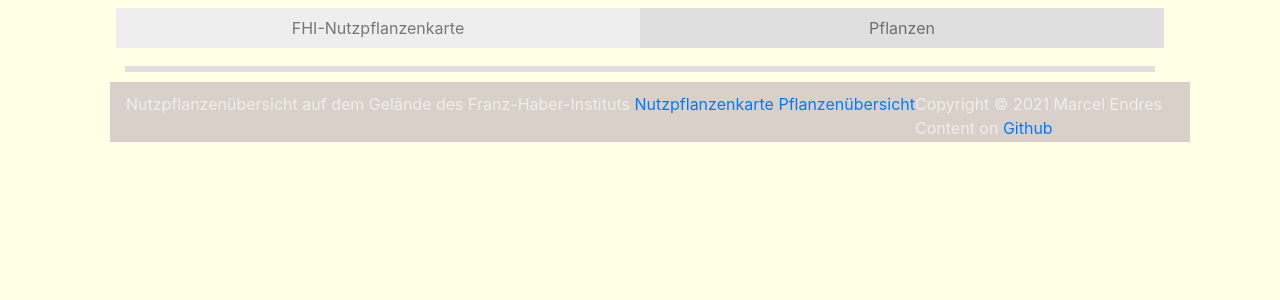
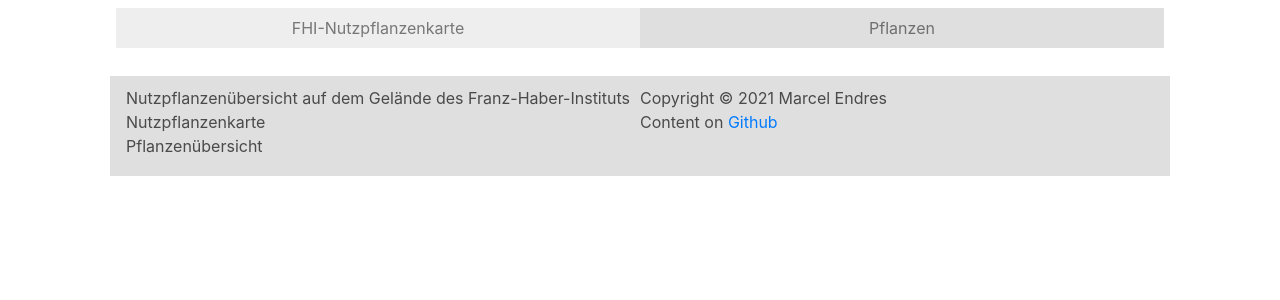
Before and after one commit to mdotend/FHI_Campusmap, a Django app: template fhi/map/templates/map/base.html in a window 1280 px wide. Shown: the top 300 px of the page. Run offline with Django 3.2, Linux system fonts and the light colour scheme; the template is opened without the code that fills it, so the values that code supplies are empty; parts of the project's set-up code (start-up, migrations or seed data) failed here and were passed over; some libraries are stand-ins or nearby versions.

Commit message:
hide links in footer

```diff
--- a/fhi/map/static/css/style.css
+++ b/fhi/map/static/css/style.css
@@ -1,6 +1,7 @@
 body {
-    background-color: #ffffe5;
+    background-color: #FFFFFF;
     padding-bottom:60px;
+    color:#4b4a4a;
 }
 
 .marged {
@@ -49,18 +50,34 @@ body {
 }
 
 .content {
-    border-style: solid;
-    border-color: #e0dfdf;
-    /* border-left-style: dotted; */
     margin: 10px 25px;
+    /* border-style: none solid ;
+    border-color: #e0dfdf; */
 }
 
 .footer{
     padding: 10px 16px;
-    background: #d9d0c9;
-    color: #eeeeee;
+    background: #e0dfdf;
+    color: #4b4a4a;
     position: sticky;
     bottom: 0;
-    width: 100%;
-    height:60px;
+    /* width: 100%; */
+    height:100px;
 }
+a.invisble{
+    color: inherit;
+}
+a.invisble:visited {
+    color: #4b4a4a;
+}
+
+.column {
+    float: left;
+    width: 50%;
+}
+
+.row:after {
+    content: "";
+    display: table;
+    clear: both;
+  }
--- a/fhi/map/templates/map/base.html
+++ b/fhi/map/templates/map/base.html
@@ -30,13 +30,12 @@
                 {% block content %}
                 {% endblock %}
             </div>
-
         </div>
         <div class="row footer marged">
           <div class="column">
             Nutzpflanzenübersicht auf dem Gelände des Franz-Haber-Instituts
-            <a href>Nutzpflanzenkarte</a>
-            <a href>Pflanzenübersicht</a>
+            <a class="invisble" href="/">Nutzpflanzenkarte</a></br>
+            <a class="invisble" href="/plants">Pflanzenübersicht</a>
           </div>
           <div class="column">
             Copyright © 2021 Marcel Endres</br>
```
